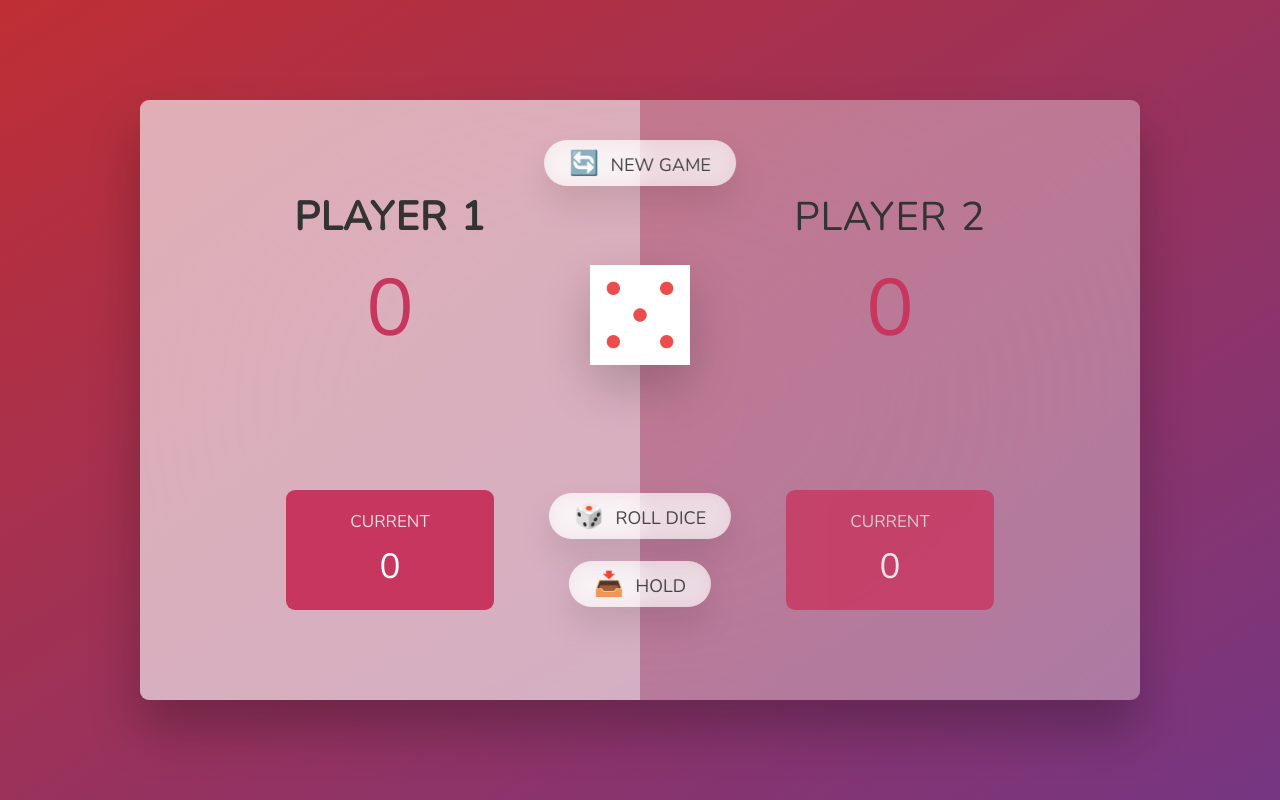
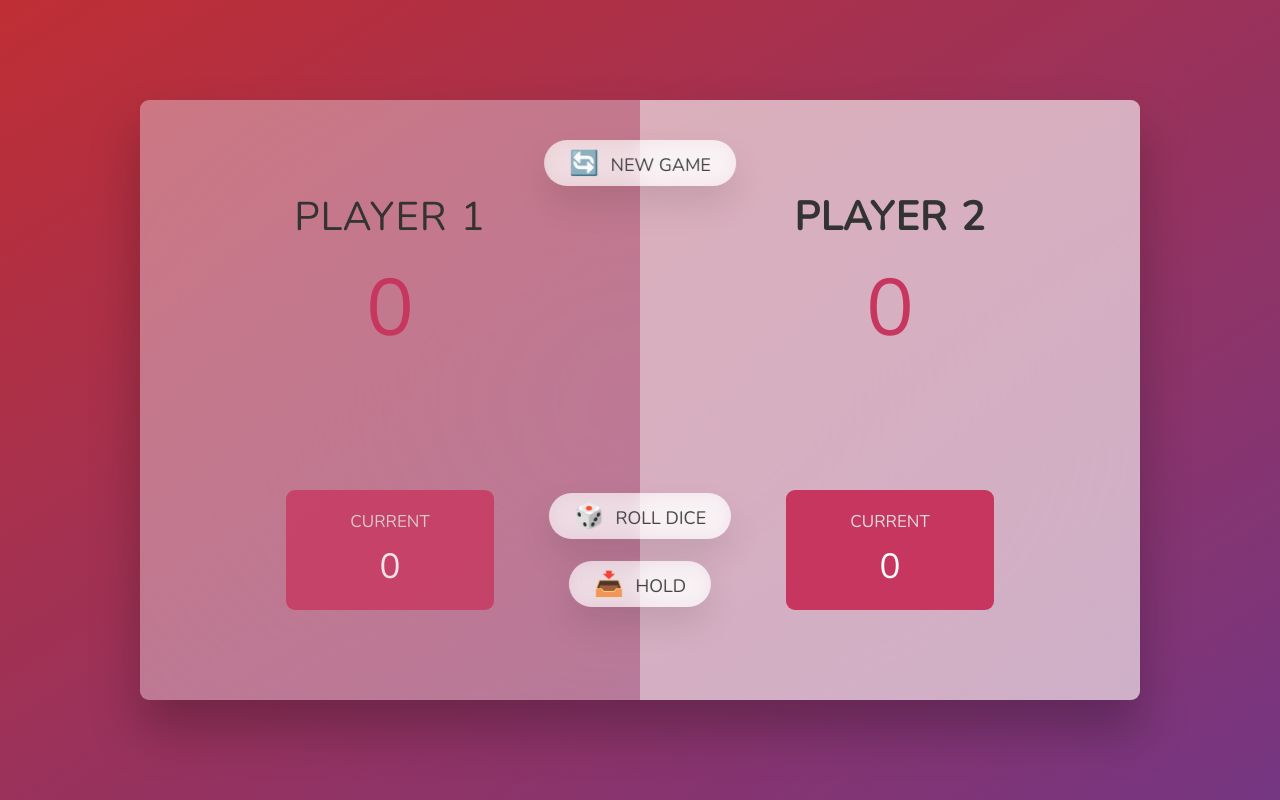
Before and after one commit to knktrang93/Pig-Game, a plain HTML site: page index.html in a window 1280 px wide. Both pictures are taken after a click on the button "📥 HOLD". Drawn offline with nearby package versions, Linux system fonts and the light colour scheme.

Commit message:
continue the game

```diff
--- a/script.js
+++ b/script.js
@@ -22,6 +22,14 @@ const scores = [0, 0];
 let currentScore = 0;
 let activePlayer = 0;
 
+const switchPlayer = function () {
+  document.getElementById(`current--${activePlayer}`).textContent = 0;
+  currentScore = 0;
+  activePlayer = activePlayer === 0 ? 1 : 0;
+  player0El.classList.toggle("player--active");
+  player1El.classList.toggle("player--active");
+};
+
 // Rolling dice functionality
 btnRoll.addEventListener("click", function () {
   // Generating random dice roll
@@ -40,10 +48,18 @@ btnRoll.addEventListener("click", function () {
       currentScore;
   } else {
     //Switch to next player
-    document.getElementById(`current--${activePlayer}`).textContent = 0;
-    currentScore = 0;
-    activePlayer = activePlayer === 0 ? 1 : 0;
-    player0El.classList.toggle("player--active");
-    player1El.classList.toggle("player--active");
+    switchPlayer();
   }
 });
+
+// Hold functionality
+btnHold.addEventListener("click", function () {
+  // Add current score to active player's total score
+  scores[activePlayer] += currentScore;
+  document.getElementById(`score--${activePlayer}`).textContent =
+    scores[activePlayer];
+  // Check score if player's score is at least 100
+  // Finish the game
+  // Switch to the next player
+  switchPlayer();
+});
--- a/style.css
+++ b/style.css
@@ -165,3 +165,7 @@ main {
   font-weight: 700;
   color: #c7365f;
 }
+
+.hidden {
+  display: none;
+}
```
